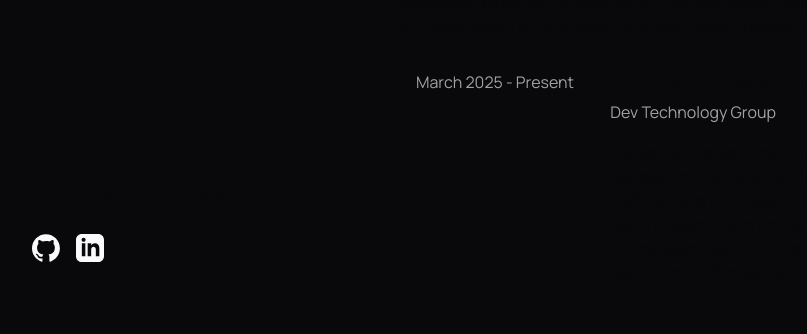
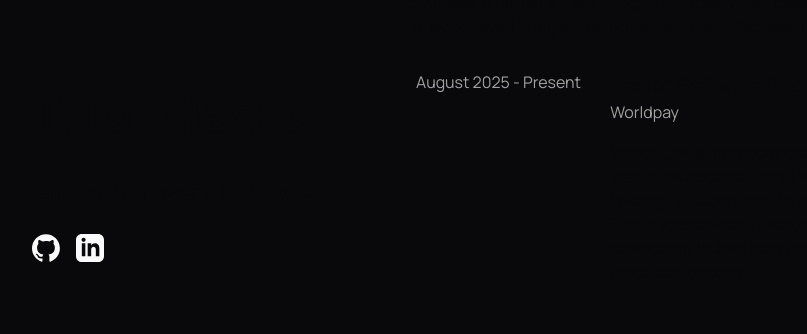
Before and after one commit to tylerzisk/zieske-personal-v1, a Next.js app: page / in a window 1280 px wide. Shown: the part 338-672 px from the top of the page, without its empty margins (88-895 px from the left). Built offline with nearby package versions, Linux system fonts and the light colour scheme.

Commit message:
Update w/ Worldpay info

```diff
--- a/src/app/page.tsx
+++ b/src/app/page.tsx
@@ -11,13 +11,21 @@ const Home = () => {
         <Summary />
 
         <EmploymentItem
+          company="Worldpay"
+          description="Working on a developer credential management platform that gives accesses to all Worldpay Enterprise APIs, leveraging Kubernetes to deploy and manage Java Spring Boot microservices. Mentoring and help guiding junior developers to Java best practices as well as company best practices for code."
+          duration="August 2025 - Present"
+          link="https://worldpay.com/"
+          title="Senior Software Engineer"
+        />
+
+        <EmploymentItem
           company="Dev Technology Group"
           description="Worked on a government contract for Homeland Security to update
               and upgrade their I-9 verification systems utilizing AWS Lambda in
               an event-driven backend that is leveraged using a React micro
               frontend. Helped teach the team how to utilize React Testing
               Library and Mock Service Worker for testing micro frontends."
-          duration="March 2025 - Present"
+          duration="March 2025 - August 2025"
           link="https://devtechnology.com/"
           title="Application Developer"
         />
--- a/src/components/Aside.tsx
+++ b/src/components/Aside.tsx
@@ -8,7 +8,7 @@ const Aside = () => (
       <Image
         className="mt-[-40px]"
         src="/me.jpg"
-        alt="Picture of Tyler Zieske, Application Developer"
+        alt="Picture of Tyler Zieske, Senior Software Engineer"
         height={280}
         width={280}
       />
@@ -16,7 +16,7 @@ const Aside = () => (
 
     <h1 className="font-bold py-1.5">Tyler Zieske</h1>
 
-    <h3 className="font-semibold">Application Developer</h3>
+    <h3 className="font-semibold">Senior Software Engineer</h3>
 
     <div className="flex gap-1 pt-1.5">
       <a href="https://github.com/tylerzisk" target="_blank">
```
Also changed, not shown: package.json (+12 -12 lines), 1 other file (tests, documents, lock files or other folders).
